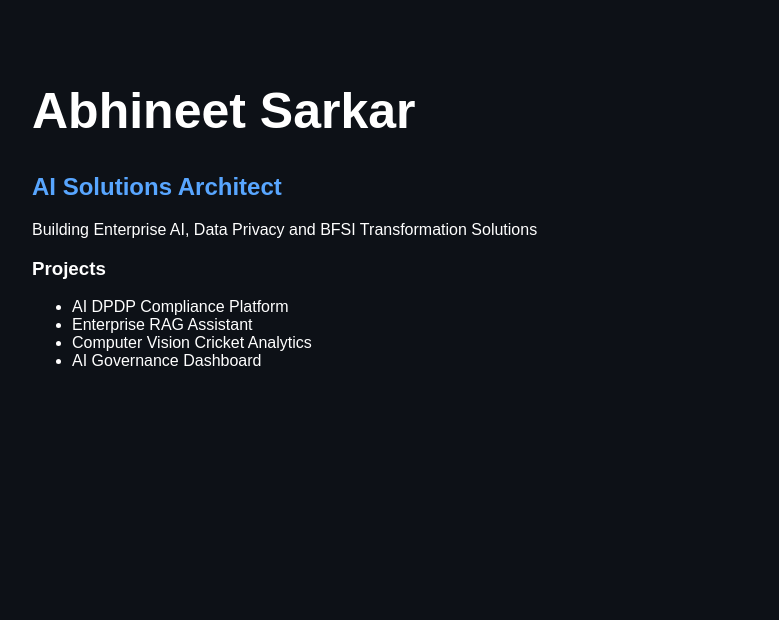
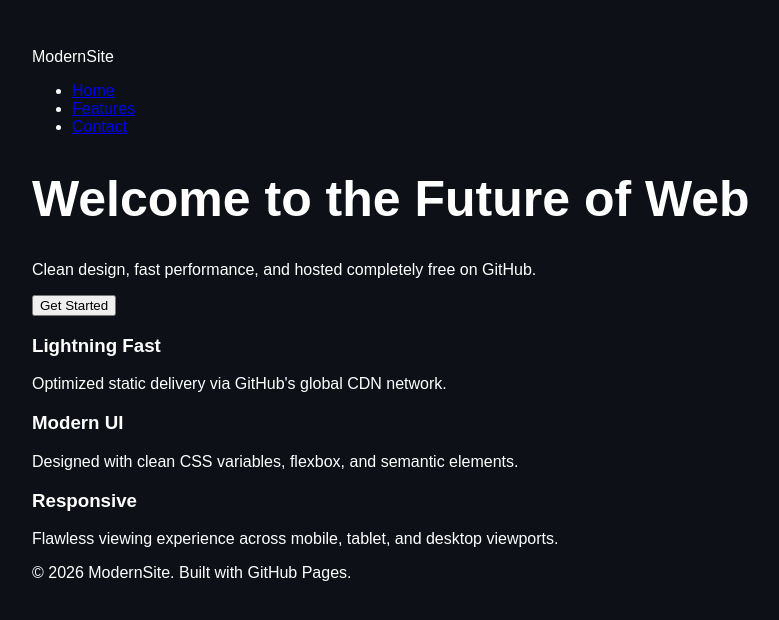
Before and after one commit to Abhineet-Sarkar/portfolio, a plain HTML site: page index.html in a window 1280 px wide. Shown: the whole page, without its empty margins (16-795 px from the left). Drawn offline with Linux system fonts and the light colour scheme.

Commit message:
Update index.html

```diff
--- a/index.html
+++ b/index.html
@@ -1,27 +1,44 @@
 <!DOCTYPE html>
-<html>
+<html lang="en">
 <head>
-<title>Abhineet Sarkar</title>
-<link rel="stylesheet" href="style.css">
+    <meta charset="UTF-8">
+    <meta name="viewport" content="width=device-width, initial-scale=1.0">
+    <title>My Modern Website</title>
+    <link rel="stylesheet" href="style.css">
 </head>
 <body>
+    <nav class="navbar">
+        <div class="logo">ModernSite</div>
+        <ul class="nav-links">
+            <li><a href="#home">Home</a></li>
+            <li><a href="#features">Features</a></li>
+            <li><a href="#contact">Contact</a></li>
+        </ul>
+    </nav>
 
-<h1>Abhineet Sarkar</h1>
+    <header id="home" class="hero">
+        <h1>Welcome to the Future of Web</h1>
+        <p>Clean design, fast performance, and hosted completely free on GitHub.</p>
+        <button class="cta-btn">Get Started</button>
+    </header>
 
-<h2>AI Solutions Architect</h2>
+    <section id="features" class="features-grid">
+        <div class="card">
+            <h3>Lightning Fast</h3>
+            <p>Optimized static delivery via GitHub's global CDN network.</p>
+        </div>
+        <div class="card">
+            <h3>Modern UI</h3>
+            <p>Designed with clean CSS variables, flexbox, and semantic elements.</p>
+        </div>
+        <div class="card">
+            <h3>Responsive</h3>
+            <p>Flawless viewing experience across mobile, tablet, and desktop viewports.</p>
+        </div>
+    </section>
 
-<p>
-Building Enterprise AI, Data Privacy and BFSI Transformation Solutions
-</p>
-
-<h3>Projects</h3>
-
-<ul>
-<li>AI DPDP Compliance Platform</li>
-<li>Enterprise RAG Assistant</li>
-<li>Computer Vision Cricket Analytics</li>
-<li>AI Governance Dashboard</li>
-</ul>
-
+    <footer>
+        <p>&copy; 2026 ModernSite. Built with GitHub Pages.</p>
+    </footer>
 </body>
 </html>
```
